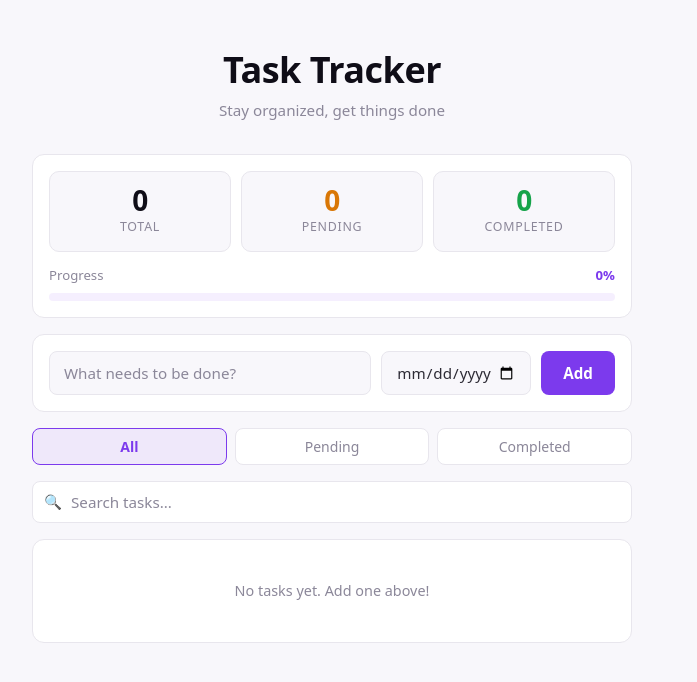
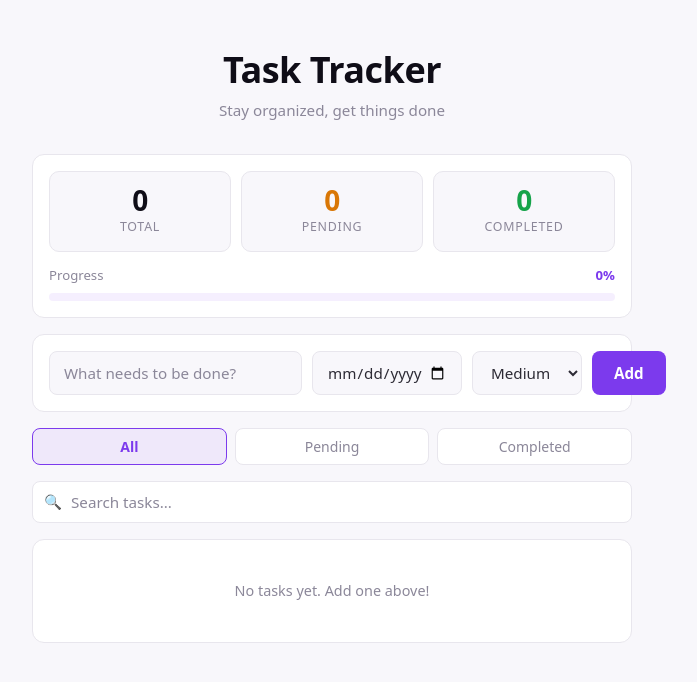
Before and after one commit to Mshega/task-tracker, a React (Vite) app: page / in a window 1280 px wide. Shown: the top 682 px of the page, without its empty margins (308-1005 px from the left). Built offline with nearby package versions, Linux system fonts and the light colour scheme.

Commit message:
task priority

```diff
--- a/src/App.css
+++ b/src/App.css
@@ -575,3 +575,33 @@
   color: var(--text-muted);
   pointer-events: none;
 }
+
+/* ── Priority select ────────────────────────────────── */
+.task-input--select {
+  flex: 0 0 auto;
+  width: auto;
+  min-width: 100px;
+  cursor: pointer;
+}
+
+@media (max-width: 400px) {
+  .task-input--select {
+    width: 100%;
+  }
+}
+
+/* ── Priority badges ────────────────────────────────── */
+.task-item__badge--priority-low {
+  color: var(--accent);
+  background: var(--accent-subtle);
+}
+
+.task-item__badge--priority-medium {
+  color: var(--text-muted);
+  background: var(--bg);
+}
+
+.task-item__badge--priority-high {
+  color: var(--danger);
+  background: var(--danger-subtle);
+}
--- a/src/App.jsx
+++ b/src/App.jsx
@@ -45,6 +45,7 @@ function TaskSummary({ total, pending, completed }) {
 }
 
 const FILTERS = ['All', 'Pending', 'Completed']
+const PRIORITIES = ['Low', 'Medium', 'High']
 const STORAGE_KEY = 'task-tracker-tasks'
 
 function getTodayStr() {
@@ -64,12 +65,17 @@ function loadTasks() {
     if (!raw) return []
     const parsed = JSON.parse(raw)
     if (!Array.isArray(parsed)) return []
-    return parsed.filter(
+    return parsed
+      .filter(
         t =>
           typeof t.id === 'number' &&
           typeof t.text === 'string' &&
           typeof t.completed === 'boolean'
       )
+      .map(t => ({
+        ...t,
+        priority: PRIORITIES.includes(t.priority) ? t.priority : 'Medium',
+      }))
   } catch {
     return []
   }
@@ -81,11 +87,13 @@ function App() {
   })
   const [input, setInput] = useState('')
   const [dueDate, setDueDate] = useState('')
+  const [priority, setPriority] = useState('Medium')
   const [filter, setFilter] = useState('All')
   const [search, setSearch] = useState('')
   const [editingId, setEditingId] = useState(null)
   const [editText, setEditText] = useState('')
   const [editDueDate, setEditDueDate] = useState('')
+  const [editPriority, setEditPriority] = useState('Medium')
 
   // useRef for the auto-increment ID so it never causes re-renders
   // and is not stale across closures the way a module-level let would be
@@ -107,11 +115,12 @@ function App() {
     if (!trimmed) return
     setTasks(prev => [
       ...prev,
-      { id: nextId.current++, text: trimmed, completed: false, dueDate: dueDate || null },
+      { id: nextId.current++, text: trimmed, completed: false, dueDate: dueDate || null, priority },
     ])
     setInput('')
     setDueDate('')
-  }, [input, dueDate])
+    setPriority('Medium')
+  }, [input, dueDate, priority])
 
   const handleKeyDown = useCallback(
     e => {
@@ -137,6 +146,7 @@ function App() {
     setEditingId(task.id)
     setEditText(task.text)
     setEditDueDate(task.dueDate || '')
+    setEditPriority(task.priority || 'Medium')
   }, [])
 
   const saveEdit = useCallback(
@@ -144,19 +154,21 @@ function App() {
       const trimmed = editText.trim()
       if (!trimmed) return
       setTasks(prev =>
-        prev.map(task => (task.id === id ? { ...task, text: trimmed, dueDate: editDueDate || null } : task))
+        prev.map(task => (task.id === id ? { ...task, text: trimmed, dueDate: editDueDate || null, priority: editPriority } : task))
       )
       setEditingId(null)
       setEditText('')
       setEditDueDate('')
+      setEditPriority('Medium')
     },
-    [editText, editDueDate]
+    [editText, editDueDate, editPriority]
   )
 
   const cancelEdit = useCallback(() => {
     setEditingId(null)
     setEditText('')
     setEditDueDate('')
+    setEditPriority('Medium')
   }, [])
 
   const handleEditKeyDown = useCallback(
@@ -211,6 +223,16 @@ function App() {
               onChange={e => setDueDate(e.target.value)}
               aria-label="Task due date"
             />
+            <select
+              className="task-input task-input--select"
+              value={priority}
+              onChange={e => setPriority(e.target.value)}
+              aria-label="Task priority"
+            >
+              {PRIORITIES.map(p => (
+                <option key={p} value={p}>{p}</option>
+              ))}
+            </select>
             <button className="add-btn" onClick={addTask} aria-label="Add task">
               Add
             </button>
@@ -280,6 +302,16 @@ function App() {
                         onChange={e => setEditDueDate(e.target.value)}
                         aria-label="Edit task due date"
                       />
+                      <select
+                        className="task-input task-input--inline task-input--select"
+                        value={editPriority}
+                        onChange={e => setEditPriority(e.target.value)}
+                        aria-label="Edit task priority"
+                      >
+                        {PRIORITIES.map(p => (
+                          <option key={p} value={p}>{p}</option>
+                        ))}
+                      </select>
                       <div className="task-item__edit-actions">
                         <button
                           className="task-item__save"
@@ -312,11 +344,15 @@ function App() {
                         />
                         <div className="task-item__content">
                           <span className="task-item__text">{task.text}</span>
+                          <div className="task-item__meta">
+                            <span className={`task-item__badge task-item__badge--priority-${(task.priority || 'Medium').toLowerCase()}`}>
+                              {task.priority || 'Medium'}
+                            </span>
                             {task.dueDate && (
-                            <div className="task-item__meta">
                               <span className="task-item__due-date">
                                 {formatDate(task.dueDate)}
                               </span>
+                            )}
                             {!task.completed && task.dueDate < today && (
                               <span className="task-item__badge task-item__badge--overdue">
                                 Overdue
@@ -328,7 +364,6 @@ function App() {
                               </span>
                             )}
                           </div>
-                          )}
                         </div>
                       </label>
                       <button
```
Lines whose indentation alone changed are shown as unchanged.
